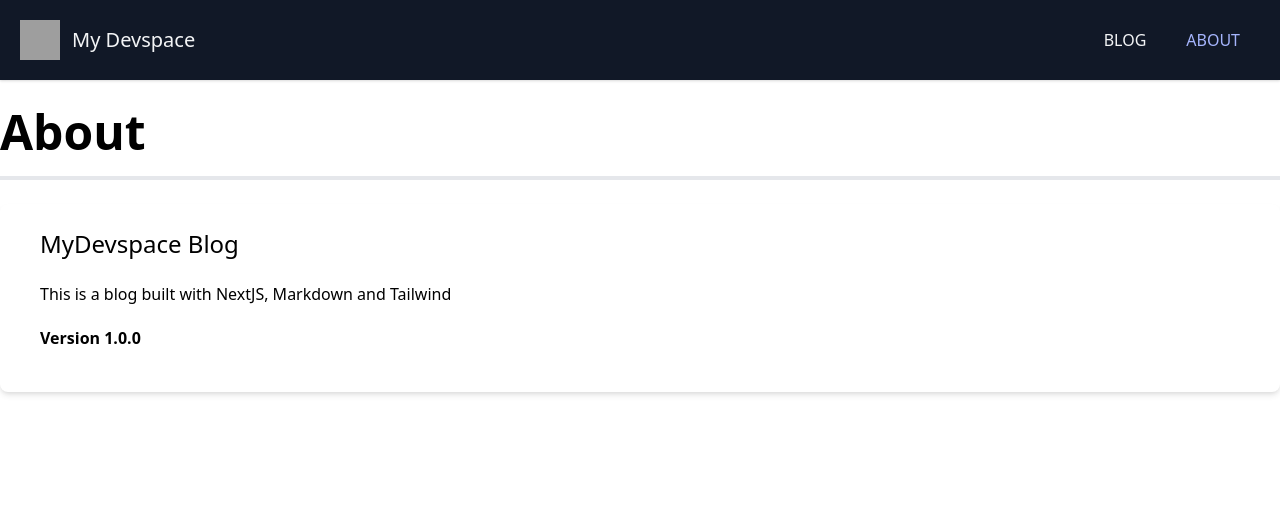
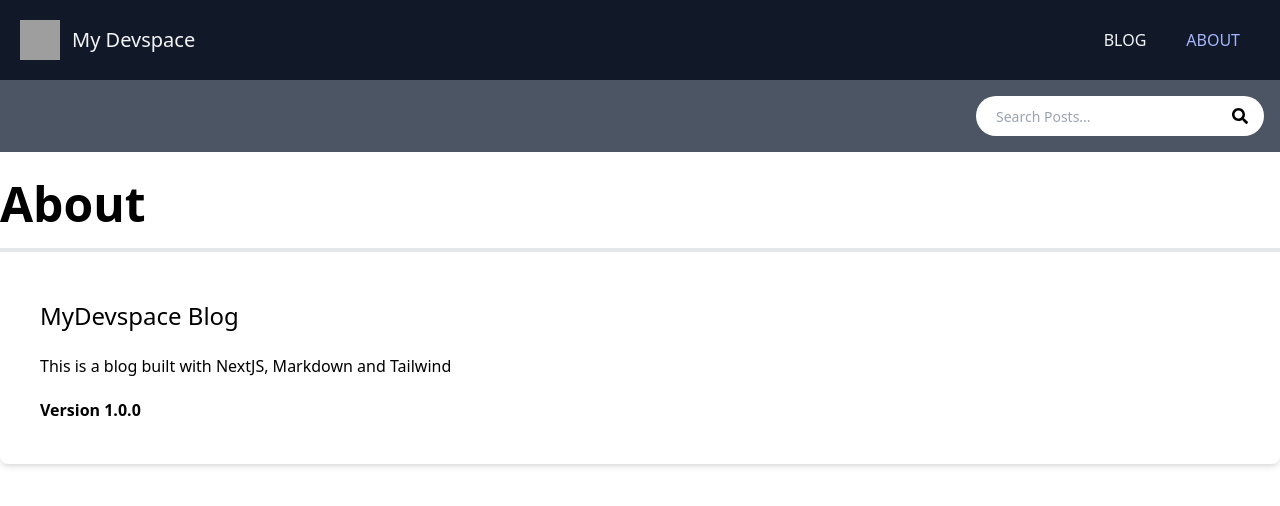
Before and after one commit to rvigil24/my-dev-space-blog, a Next.js app: page /about in a window 1280 px wide. Shown: the top 506 px of the page. Built offline with nearby package versions, Linux system fonts and the light colour scheme; grey boxes are pictures that could not be loaded.

Commit message:
created Search Component

```diff
--- a/components/Layout.js
+++ b/components/Layout.js
@@ -1,5 +1,6 @@
 import Head from "next/head";
 import Header from "./Header";
+import Search from "./Search";
 
 export default function Layout({ title, children, keywords, description }) {
   return (
@@ -11,6 +12,7 @@
         <meta name="description" content={description} />
       </Head>
       <Header />
+      <Search />
       <main className="container mx-auto my-7">{children}</main>
     </div>
   );
--- /dev/null
+++ b/components/Search.js
@@ -0,0 +1,47 @@
+import { useState, useEffect } from "react";
+import { FaSearch } from "react-icons/fa";
+
+export default function Search() {
+  const [searchTerm, setSearchTerm] = useState("");
+  const [searchResults, setSearchResults] = useState([]);
+
+  useEffect(() => {
+    const getResults = async () => {
+      if (searchTerm === "") {
+        setSearchResults([]);
+      } else {
+        const res = await fetch(`/api/search?q=${searchTerm}`);
+        const results = await res.json();
+        setSearchResults(results);
+      }
+    };
+
+    getResults();
+  }, [searchTerm]);
+
+  const handleSearchTermChange = (e) => {
+    setSearchTerm(e.target.value);
+  };
+
+  return (
+    <div className="relative bg-gray-600 p-4">
+      <div className="container mx-auto flex items-center justify-center md:justify-end">
+        <div className="relative text-gray-600 w-72">
+          <form>
+            <input
+              className="bg-white h-10 px-5 pr-10 rounded-full text-sm focus:outline-none w-72"
+              type="text"
+              id="search"
+              name="search"
+              value={searchTerm}
+              onChange={handleSearchTermChange}
+              placeholder="Search Posts..."
+            />
+
+            <FaSearch className="absolute top-0 right-0 text-black mt-3 mr-4" />
+          </form>
+        </div>
+      </div>
+    </div>
+  );
+}
--- a/package.json
+++ b/package.json
@@ -12,7 +12,8 @@
     "marked": "^2.0.6",
     "next": "10.2.3",
     "react": "17.0.2",
-    "react-dom": "17.0.2"
+    "react-dom": "17.0.2",
+    "react-icons": "^4.2.0"
   },
   "devDependencies": {
     "autoprefixer": "^10.2.6",
--- a/pages/api/hello.js
+++ /dev/null
@@ -1,5 +0,0 @@
-// Next.js API route support: https://nextjs.org/docs/api-routes/introduction
-
-export default (req, res) => {
-  res.status(200).json({ name: 'John Doe' })
-}
--- /dev/null
+++ b/pages/api/search.js
@@ -0,0 +1,31 @@
+import fs from "fs";
+import path from "path";
+import * as matter from "gray-matter";
+
+export default (req, res) => {
+  let posts = "";
+  if (process.env.NODE_ENV === "production") {
+  } else {
+    const files = fs.readdirSync(path.join("posts"));
+    posts = files.map((filename) => {
+      const markdownWithMeta = fs.readFileSync(
+        path.join("posts", filename),
+        "utf-8"
+      );
+
+      const { data: frontmatter } = matter(markdownWithMeta);
+      return {
+        frontmatter,
+      };
+    });
+  }
+
+  const results = posts.filter(
+    ({ frontmatter: { title, excerpt, category } }) =>
+      title.toLowerCase().indexOf(req.query.q) != -1 ||
+      excerpt.toLowerCase().indexOf(req.query.q) != -1 ||
+      category.toLowerCase().indexOf(req.query.q) != -1
+  );
+
+  res.status(200).json(JSON.stringify(results));
+};
```
Also changed, not shown: 1 other file (tests, documents, lock files or other folders).
